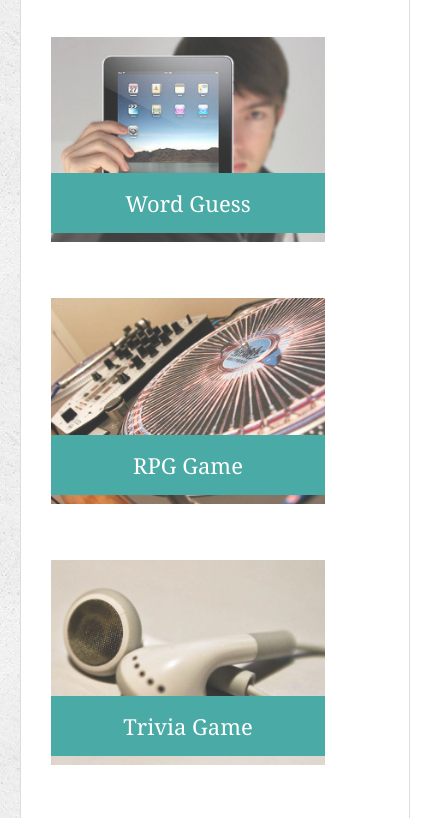
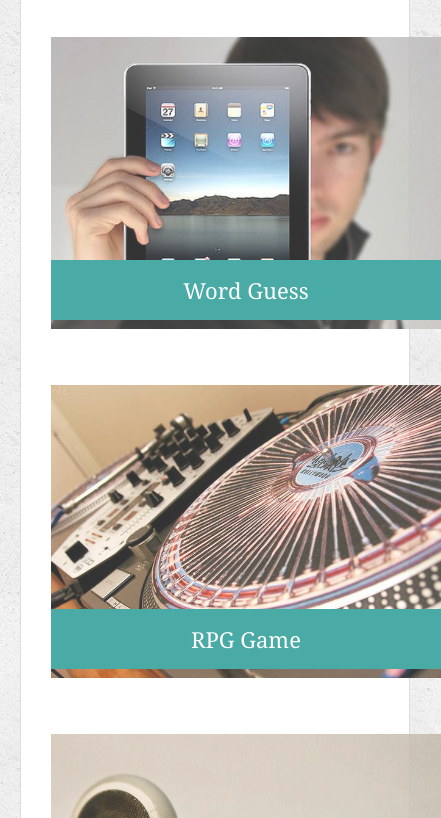
Before and after one commit to Aglasener/Responsive-Portfolio, a plain HTML site: page portfolio.html in a window 390 px wide. Shown: the part 305-1123 px from the top of the page, 441 px wide, since content can reach past the window. Drawn offline with Linux system fonts and the light colour scheme.

```diff
--- a/assets/css/style.css
+++ b/assets/css/style.css
@@ -373,4 +373,12 @@ input[type=submit] {
 p{
   font-size: 14px;
 }
+
+.work {
+  position: relative;
+  float: left;
+  width: 390px;
+  margin: 20px 0 25px;
+  overflow: auto;
 }
+}
```
